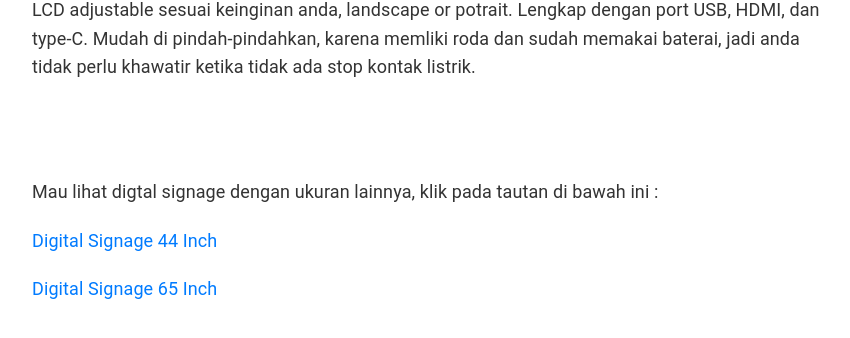
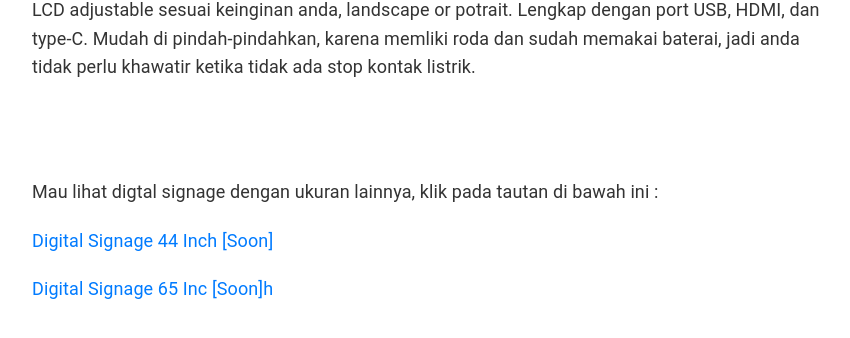
Before and after one commit to FortuDigitalSignage/32inch, a plain HTML site: page index.html in a window 1280 px wide. Shown: the part 2372-2710 px from the top of the page, without its empty margins (208-1058 px from the left). Drawn offline with Linux system fonts and the light colour scheme.

Commit message:
Update index.html

```diff
--- a/index.html
+++ b/index.html
@@ -97,8 +97,8 @@
     Mudah di pindah-pindahkan, karena memliki roda dan sudah memakai baterai, jadi anda tidak perlu khawatir ketika tidak ada stop kontak listrik. </p>
 <br>
 <br><P> Mau lihat digtal signage dengan ukuran lainnya, klik pada tautan di bawah ini : </P>
-<p> <a href="" target="_blank">Digital Signage 44 Inch</a> </p>
-<p> <a href="" target="_blank">Digital Signage 65 Inch</a> </p>
+<p> <a href="" target="_blank">Digital Signage 44 Inch [Soon] </a> </p>
+<p> <a href="" target="_blank">Digital Signage 65 Inc [Soon]h</a> </p>
 </body>
 	</div>
 	</head>
```
